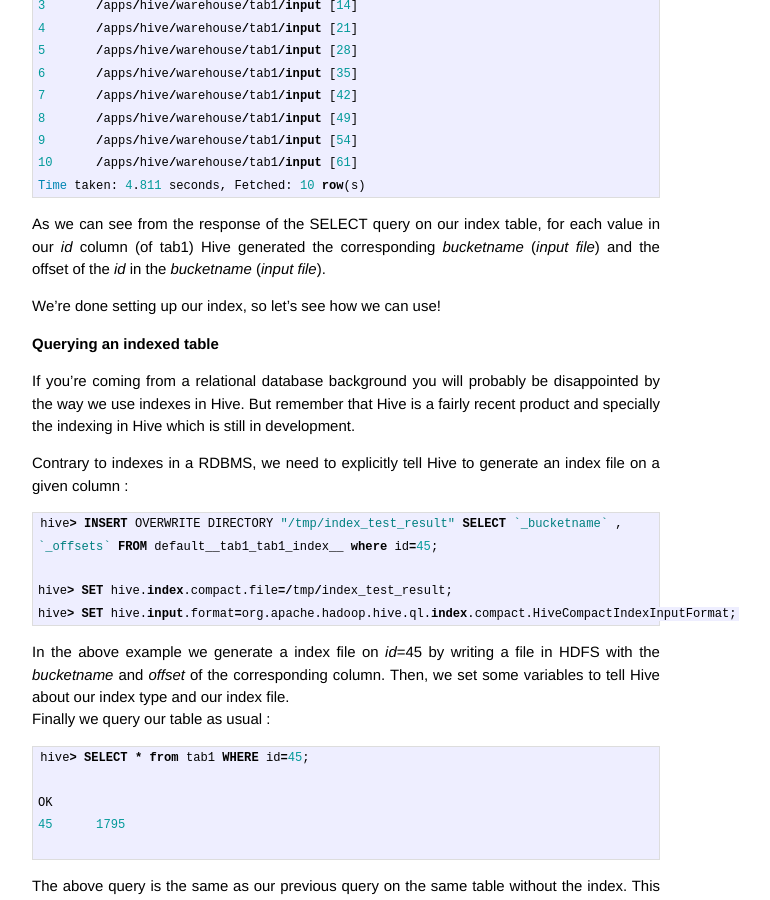
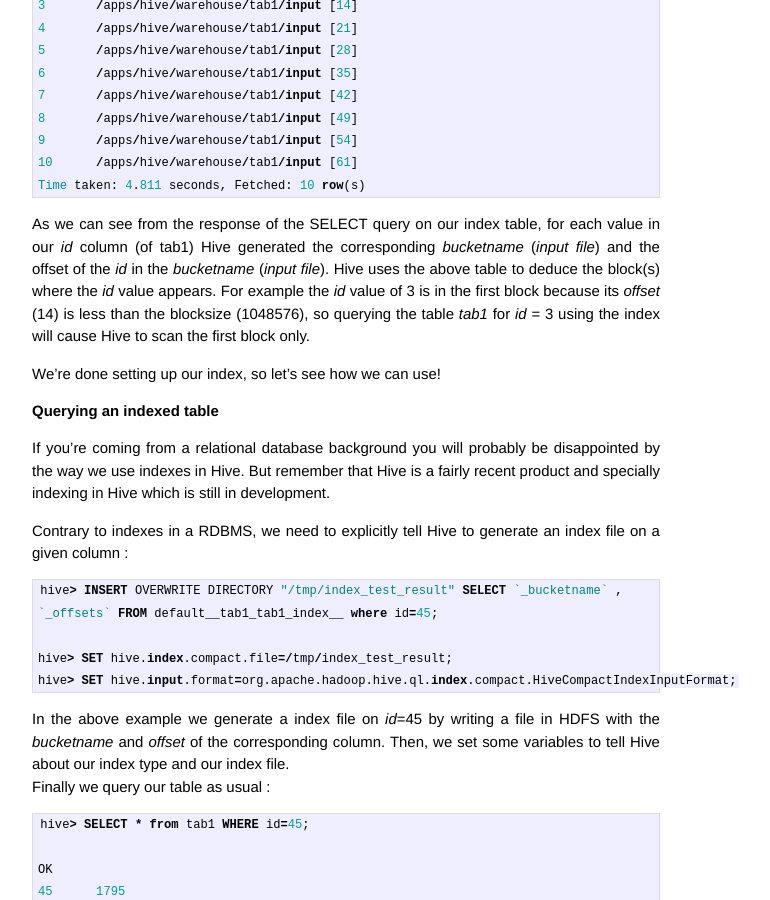
Before and after one commit to marouni/marouni.github.io, a Jekyll site: the page built from _posts/2014-04-27-hive-indexes.markdown, in a window 1280 px wide and 900 px high, scrolled down 3680 px. Shown: the whole window, without its empty margins (294-1064 px from the left). Built offline with Jekyll 4.4.1, drawn with Linux system fonts in a browser that asks for light colours; Markdown is read by kramdown in place of the engine named in the settings; comment, search, counter and statistics services are not loaded.

Commit message:
Added some explanations to Hive indexes and corrected some typos

````diff
--- a/_posts/2014-04-27-hive-indexes.markdown
+++ b/_posts/2014-04-27-hive-indexes.markdown
@@ -158,12 +158,12 @@ id  _bucketname                     _offsets
 Time taken: 4.811 seconds, Fetched: 10 row(s)
 ```
 
-As we can see from the response of the SELECT query on our index table, for each value in our _id_ column (of tab1) Hive generated the corresponding _bucketname_ (_input_ _file_) and the offset of the _id_ in the _bucketname_ (_input_ _file_).
+As we can see from the response of the SELECT query on our index table, for each value in our _id_ column (of tab1) Hive generated the corresponding _bucketname_ (_input_ _file_) and the offset of the _id_ in the _bucketname_ (_input_ _file_). Hive uses the above table to deduce the block(s) where the _id_ value appears. For example the _id_ value of 3 is in the first block because its _offset_ (14) is less than the blocksize (1048576), so querying the table _tab1_ for _id_ = 3 using the index will cause Hive to scan the first block only.
 
 We're done setting up our index, so let's see how we can use!
 
 ## Querying an indexed table
-If you're coming from a relational database background you will probably be disappointed by the way we use indexes in Hive. But remember that Hive is a fairly recent product and specially the indexing in Hive which is still in development.
+If you're coming from a relational database background you will probably be disappointed by the way we use indexes in Hive. But remember that Hive is a fairly recent product and specially indexing in Hive which is still in development.
 
 Contrary to indexes in a RDBMS, we need to explicitly tell Hive to generate an index file on a given column :
 
````
